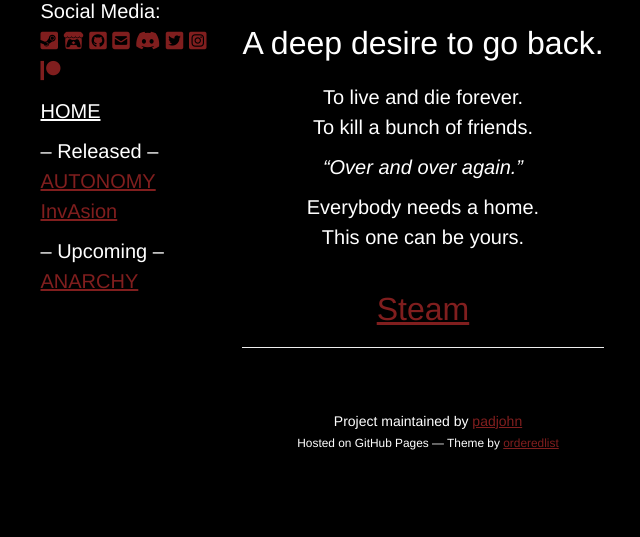
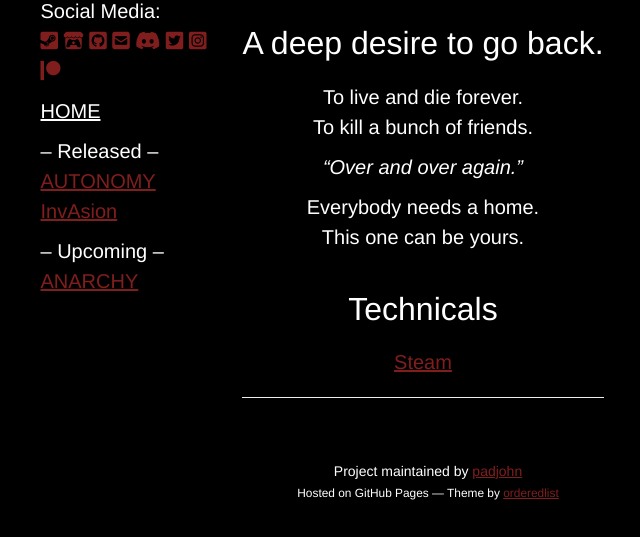
Before and after one commit to padjohn/norygami.github.io, a Jekyll site: the page built from sub/anarchy/anarchy.md, in a window 1280 px wide, cut to the strip 363-900 px from the top of the page. Shown: the whole strip, without its empty margins (212-852 px from the left). Built offline with Jekyll 4.4.1, drawn with Linux system fonts in a browser that asks for light colours; nearby versions of some CDN libraries; our own code applies the rules of GitHub Pages for plain Markdown files.

Commit message:
Update anarchy.md

```diff
--- a/sub/anarchy/anarchy.md
+++ b/sub/anarchy/anarchy.md
@@ -10,7 +10,8 @@ Everybody needs a home.
 This one can be yours.
 <br />
 
-## **[Steam](https://www.google.com](https://store.steampowered.com/app/2169000/TRACHI__ANARCHY/)https://store.steampowered.com/app/2169000/TRACHI__ANARCHY/)**
+## Technicals
+**[Steam](https://www.google.com](https://store.steampowered.com/app/2169000/TRACHI__ANARCHY/)https://store.steampowered.com/app/2169000/TRACHI__ANARCHY/)**
 
 
 ----
```
